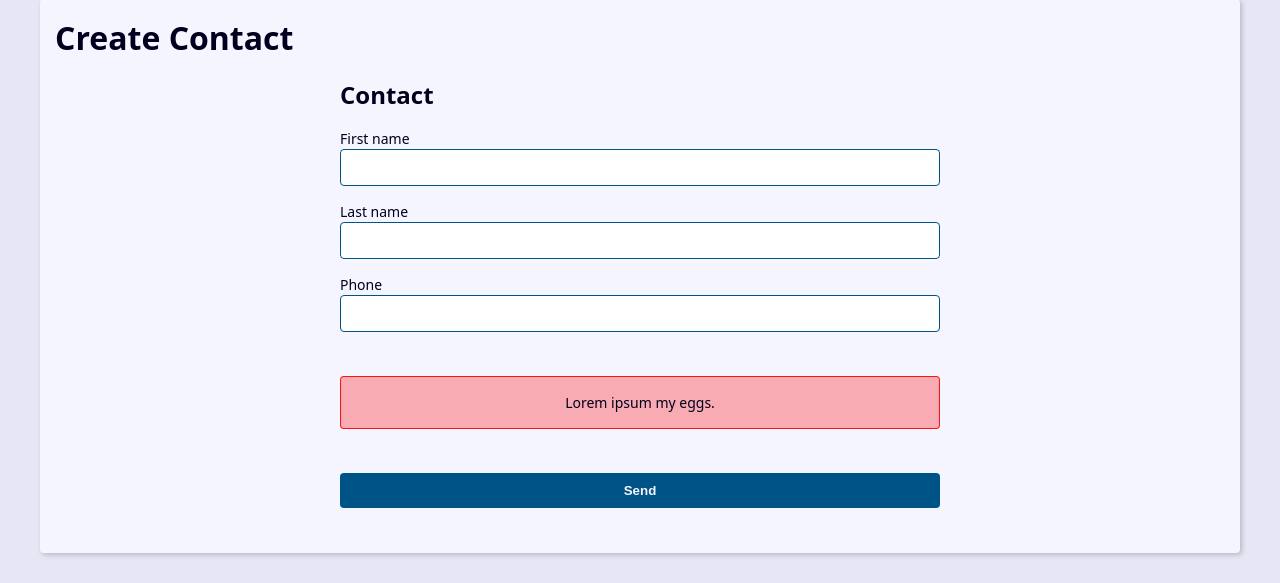
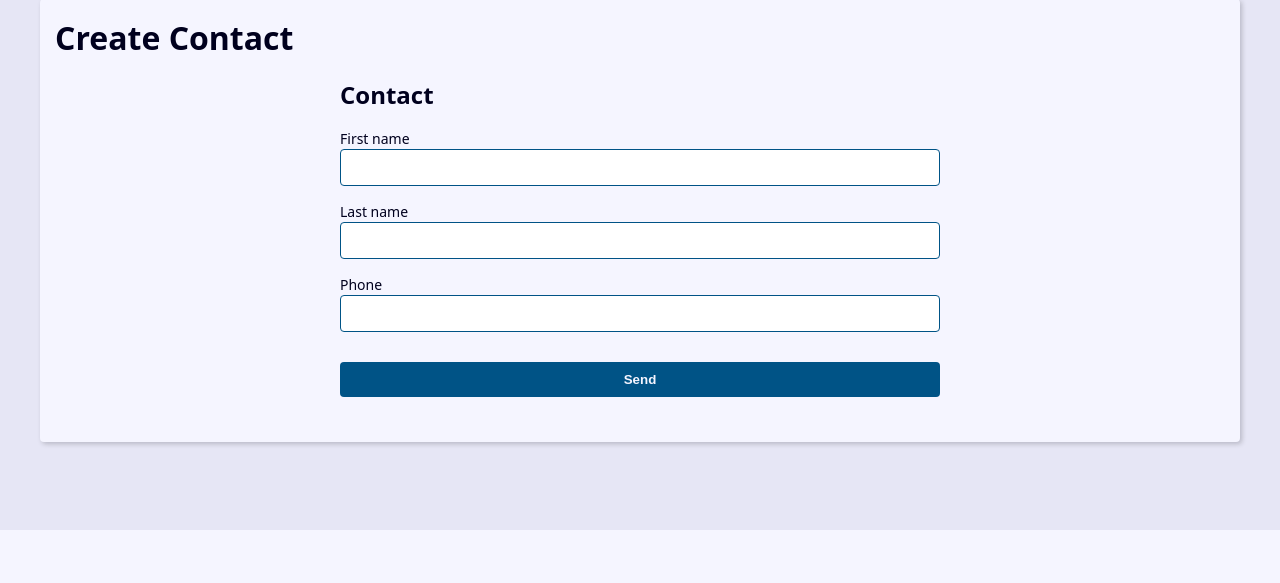
Before and after one commit to ecopque/schedule_project, a Django app: page /contacts/create in a window 1280 px wide. Shown: the part 270-853 px from the top of the page. After the commit the page ends 800 px from the top, so only its background shows below. Run offline with Django 5.2, Linux system fonts and the light colour scheme.

Commit message:
Code cleanup.

```diff
--- a/contact/templates/contact/create.html
+++ b/contact/templates/contact/create.html
@@ -37,11 +37,13 @@
         -->
       </div>
 
+      <!--
       <div class="form-content">
         <div class="form-group">
-          <p class="message error"> Lorem ipsum my eggs. </p> <!-- # my_project/base_static/global/css/style.css -->
+          <p class="message error"> Lorem ipsum my eggs. </p> <!-- # my_project/base_static/global/css/style.css
         </div>
       </div>
+      -->
 
       <div class="form-content">
         <div class="form-group">
```
